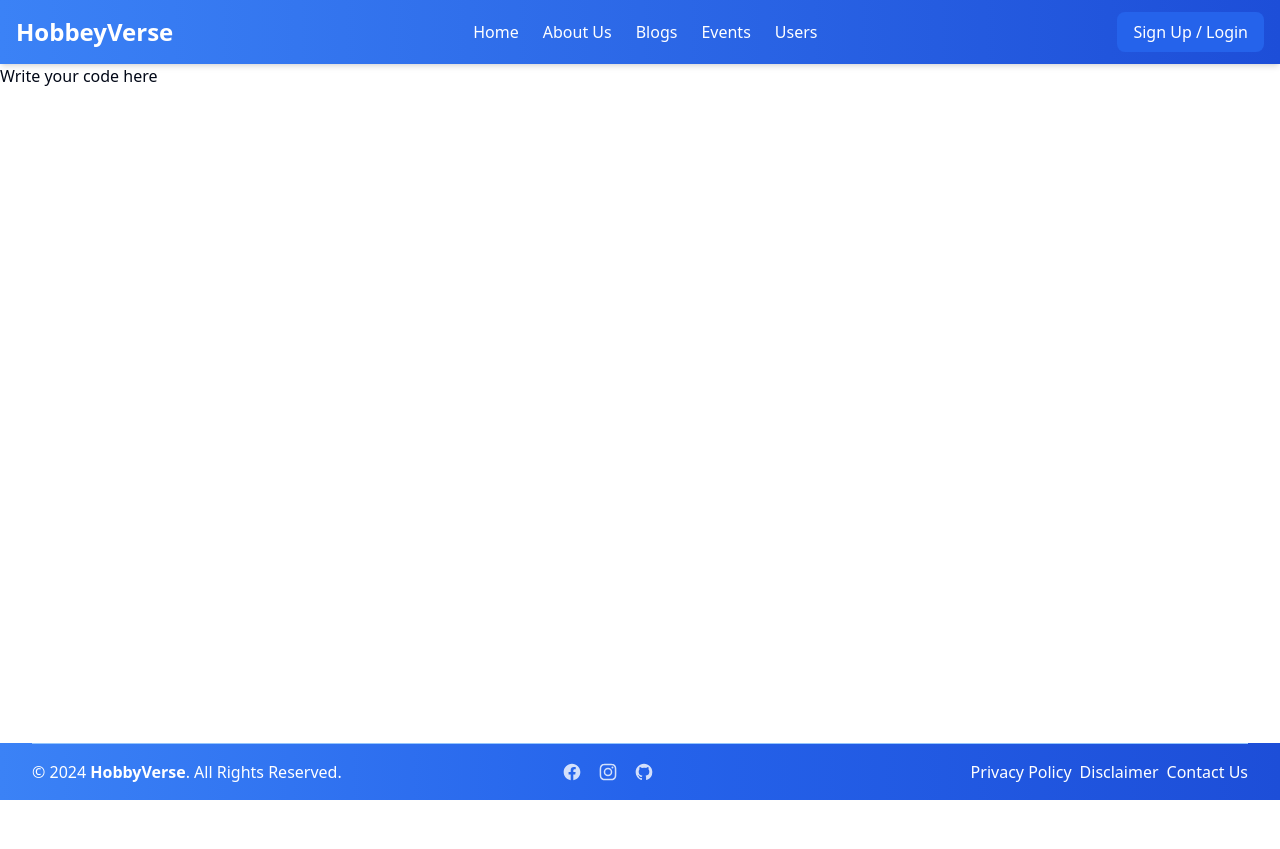
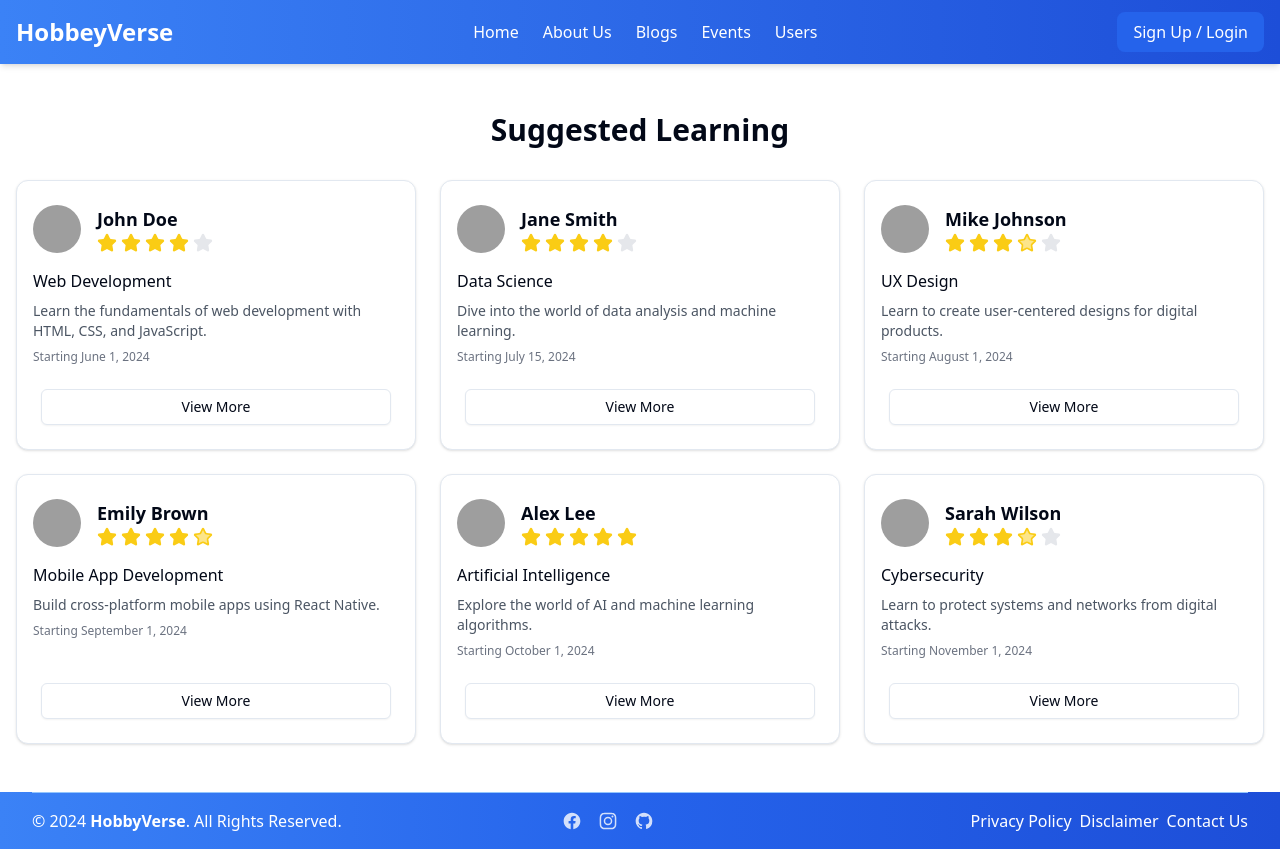
Before and after one commit to Prithwi32/SkillLink, a React (Vite) app in the folder client/: page /allSuggestedLearning in a window 1280 px wide. Before the commit the page ends 800 px from the top, so only its background shows below. Built offline with nearby package versions, Linux system fonts and the light colour scheme; grey boxes are pictures that could not be loaded.

Commit message:
Added Suggested Learning page

```diff
--- a/client/src/pages/AllSuggestedLearningPage.jsx
+++ b/client/src/pages/AllSuggestedLearningPage.jsx
@@ -1,10 +1,72 @@
+import { InstructorCard } from '@/components/Cards/InstructorCard'
 import React from 'react'
+
+const instructors = [
+  {
+    photo: "/placeholder.svg?height=100&width=100",
+    name: "John Doe",
+    skill: "Web Development",
+    description: "Learn the fundamentals of web development with HTML, CSS, and JavaScript.",
+    date: "Starting June 1, 2024",
+    rating: 4
+  },
+  {
+    photo: "/placeholder.svg?height=100&width=100",
+    name: "Jane Smith",
+    skill: "Data Science",
+    description: "Dive into the world of data analysis and machine learning.",
+    date: "Starting July 15, 2024",
+    rating: 4.3
+  },
+  {
+    photo: "/placeholder.svg?height=100&width=100",
+    name: "Mike Johnson",
+    skill: "UX Design",
+    description: "Learn to create user-centered designs for digital products.",
+    date: "Starting August 1, 2024",
+    rating: 3.5
+  },
+  {
+    photo: "/placeholder.svg?height=100&width=100",
+    name: "Emily Brown",
+    skill: "Mobile App Development",
+    description: "Build cross-platform mobile apps using React Native.",
+    date: "Starting September 1, 2024",
+    rating: 4.9
+  },
+  {
+    photo: "/placeholder.svg?height=100&width=100",
+    name: "Alex Lee",
+    skill: "Artificial Intelligence",
+    description: "Explore the world of AI and machine learning algorithms.",
+    date: "Starting October 1, 2024",
+    rating: 5
+  },
+  {
+    photo: "/placeholder.svg?height=100&width=100",
+    name: "Sarah Wilson",
+    skill: "Cybersecurity",
+    description: "Learn to protect systems and networks from digital attacks.",
+    date: "Starting November 1, 2024",
+    rating: 3.9
+  }
+]
+
 
 const AllSuggestedLearningPage = () => {
   return (
-    <div>
-      <h1>Write your code here</h1>
-    </div>
+    <>
+      <main className="container mx-auto py-12 px-4">
+      <h1 className="text-3xl font-bold mb-8 text-center">Suggested Learning</h1>
+      <div className="grid grid-cols-1 md:grid-cols-2 lg:grid-cols-3 gap-6">
+        {instructors.map((instructor, index) => (
+          <div key={index} className="w-full">
+            <InstructorCard {...instructor} />
+          </div>
+        ))}
+      </div>
+    </main>
+    </>
   )
 }
 
```
Also changed, not shown: client/src/components/Cards/InstructorCardGrid.jsx (+0 -42 lines), 1 other file (tests, documents, lock files or other folders).
